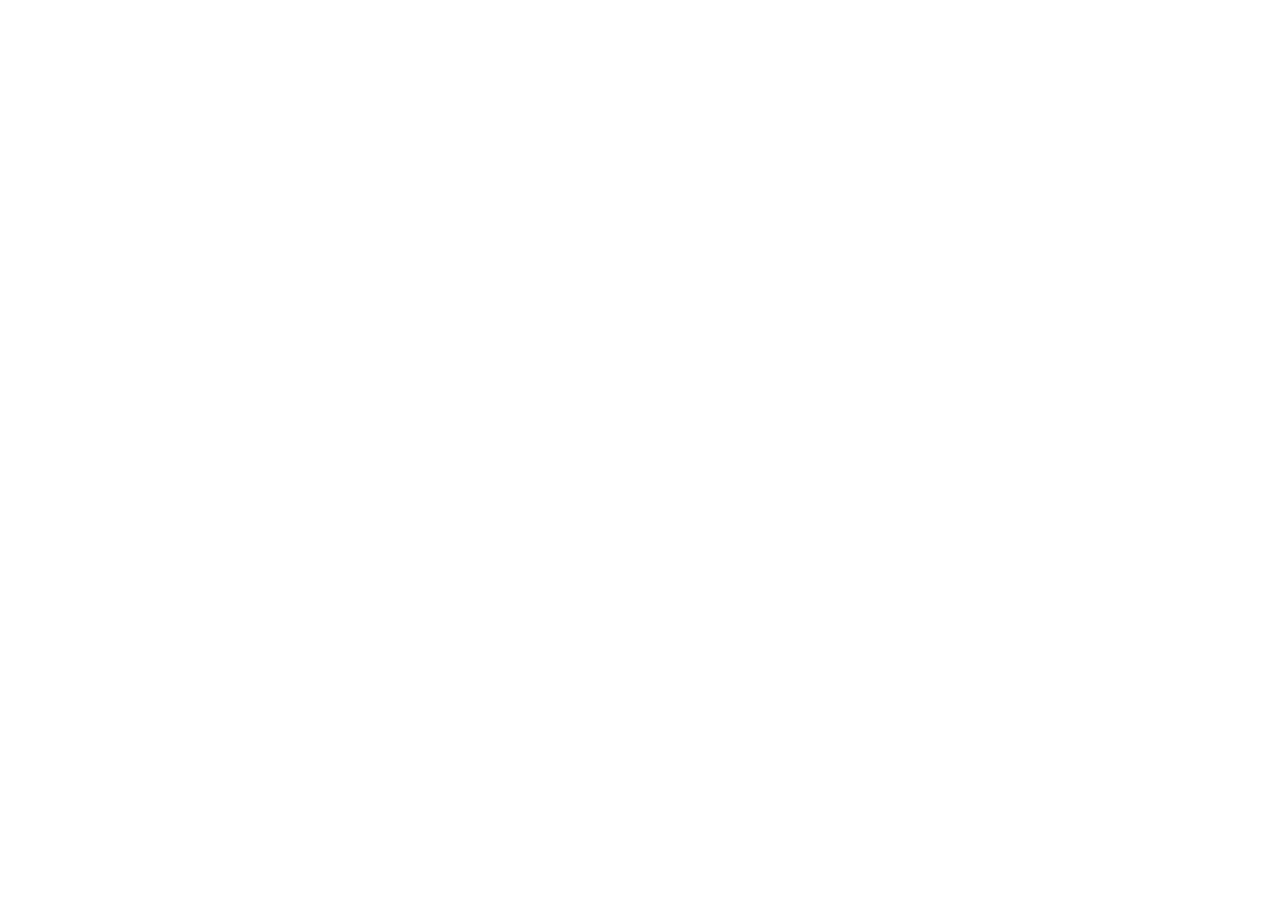
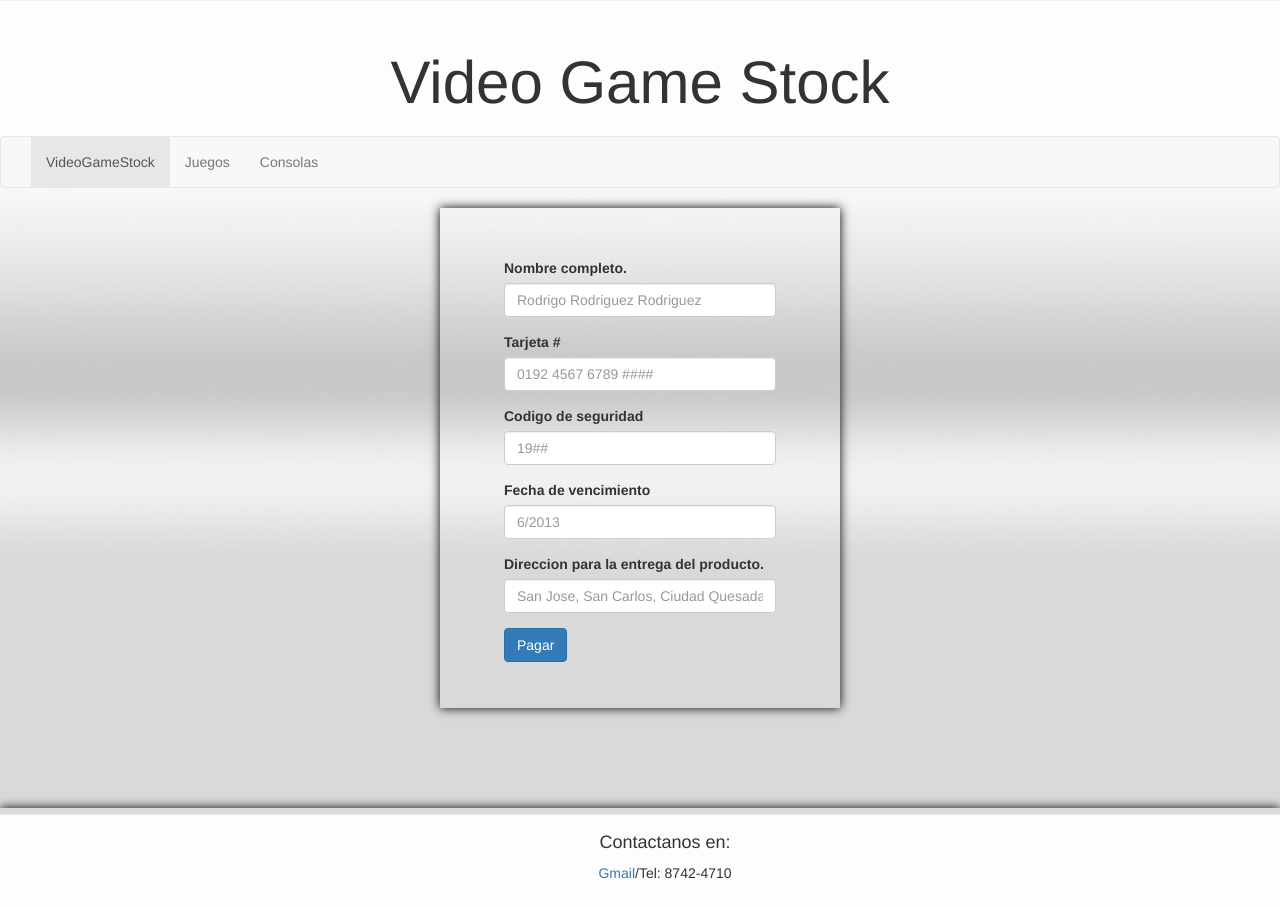
Before and after one commit to AlonsoHerrera/IIS, a plain HTML site: page pago.html in a window 1280 px wide. Before the commit the page ends 800 px from the top, so only its background shows below. Drawn offline with nearby package versions, Linux system fonts and the light colour scheme.

Commit message:
se terminola pagina de pagos

```diff
--- /dev/null
+++ b/css/pago.css
@@ -0,0 +1,13 @@
+ .card-body{
+	margin-left: 50px;
+	text-align: center;
+}
+#art1{
+	width: 400px;
+	height: 150px;
+	padding:0px 5%;
+    margin: 5px auto;
+    padding-bottom: 450px;
+    padding-top: 50px;
+    box-shadow: 0px 0px 10px #000;
+}
--- a/pago.html
+++ b/pago.html
@@ -1,9 +1,75 @@
-<!DOCTYPE html>
+ <!DOCTYPE html>
 <html>
 <head>
-	<title>Pagar</title>
+	<title>GameStock-Pagos</title>
+	<meta charset="utf-8">
+	<link rel="stylesheet" type="text/css" href="./bootstrap/bootstrap/css/bootstrap.css">
+  <link rel="stylesheet" type="text/css" href="./css/pago.css">
+  <link rel="stylesheet" type="text/css" href="./css/layout_style.css">
+  <link rel="stylesheet" href="https://maxcdn.bootstrapcdn.com/bootstrap/3.3.7/css/bootstrap.min.css">
+  <script src="https://ajax.googleapis.com/ajax/libs/jquery/3.2.1/jquery.min.js"></script>
+  <script src="https://maxcdn.bootstrapcdn.com/bootstrap/3.3.7/js/bootstrap.min.js"></script>
 </head>
 <body>
+  <div id="contenedor">
+    <header>
+      <h1> Video Game Stock</h1>
+        <nav class="navbar navbar-default">
+          <div class="container-fluid">
+            <div class="navbar-header">
+              <button type="button" class="navbar-toggle collapsed" data-toggle="collapse" data-target="#bs-example-navbar-collapse-1" aria-expanded="false">
+                <span class="sr-only">Toggle navigation</span>
+                <span class="icon-bar"></span>
+                <span class="icon-bar"></span>
+                <span class="icon-bar"></span>
+              </button>
+            </div>
+            <div class="collapse navbar-collapse" id="bs-example-navbar-collapse-1">
+              <ul class="nav navbar-nav">
+                <li class="active"><a href="index.html">VideoGameStock<span class="sr-only">(current)</span></a></li>
+                <li><a href="juegos.html">Juegos</a></li>
+                <li><a href="Consolas.html">Consolas</a></li>
+              </ul>
+            </div>
+          </div>
+        </nav>
+    </header>
+    <section id="section">
+    	<article id="art1">
+    		<form>
+  <div class="form-group">
+    <label for="exampleInputEmail1">Nombre completo.</label>
+    <input class="form-control" placeholder="Rodrigo Rodriguez Rodriguez" type="text" >
+  </div>
+  <div class="form-group">
+     <label for="exampleInputEmail1">Tarjeta #</label>
+    <input class="form-control" placeholder="0192 4567 6789 ####" type="text" >
+  </div>
+    <div class="form-group">
+     <label for="exampleInputEmail1">Codigo de seguridad</label>
+    <input class="form-control" placeholder="19##" type="text" >
+  </div>
+    <div class="form-group">
+     <label for="exampleInputEmail1">Fecha de vencimiento</label>
+    <input class="form-control" placeholder="6/2013" type="text" >
+  </div>
+    <div class="form-group">
+     <label for="exampleInputEmail1">Direccion para la entrega del producto.</label>
+    <input class="form-control" placeholder="San Jose, San Carlos, Ciudad Quesada" type="text" >
 
+  </div>
+  <button type="submit" class="btn btn-primary">Pagar</button>
+</form>
+    	</article>
+    </section>
+    <footer>
+      <div class="card">
+        <div class="card-body">
+          <h4 class="card-title">Contactanos en:</h4>
+          <p class="card-text"> <a href="mailto:alonsohf055@gmial.com">Gmail</a>/Tel: 8742-4710</p>
+        </div>
+      </div>
+    </footer>
+  </div>
 </body>
 </html>
```
Also changed, not shown: consolas.html (+12 -3 lines), juegos.html (+10 -10 lines).
